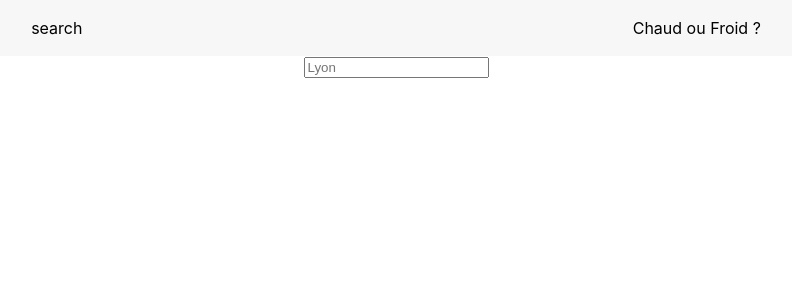
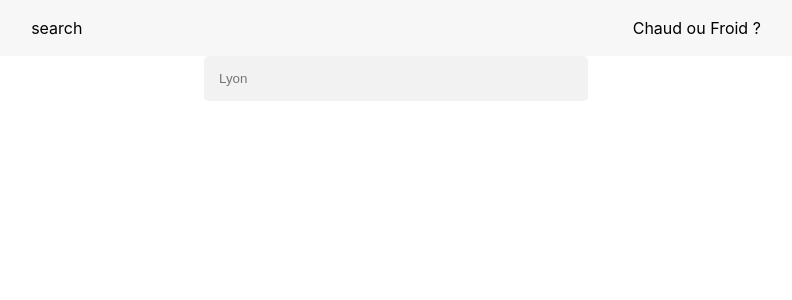
Before and after one commit to thomas37000/openweathermap, a React (Create React App) app: page / in a window 1280 px wide. Shown: the top 300 px of the page, without its empty margins (244-1036 px from the left). Built offline with nearby package versions, Linux system fonts and the light colour scheme.

Commit message:
do some css

```diff
--- a/src/App.css
+++ b/src/App.css
@@ -1,37 +1,24 @@
+* {
+  margin: 0;
+  padding: 0;
+  box-sizing: border-box;
+}
+
 .App {
   text-align: center;
 }
 
-.App-logo {
-  height: 5vmin;
-  pointer-events: none;
+.search-bar,
+.submit {
+  outline: 0;
+  padding: 15px;
+  border: 0;
+  border-radius: 5px;
+  margin: 0 0 15px;
+  padding: 15px;
 }
 
-@media (prefers-reduced-motion: no-preference) {
-  .App-logo {
-    animation: App-logo-spin infinite 20s linear;
-  }
+.search-bar {
+  background: #f2f2f2;
+  width: 30%;
 }
-
-.App-header {
-  background-color: #282c34;
-  min-height: 7vh;
-  display: flex;
-  align-items: center;
-  justify-content: left;
-  font-size: calc(10px + 2vmin);
-  color: white;
-}
-
-.App-link {
-  color: #61dafb;
-}
-
-@keyframes App-logo-spin {
-  from {
-    transform: rotate(0deg);
-  }
-  to {
-    transform: rotate(360deg);
-  }
-}
--- a/src/components/Search.jsx
+++ b/src/components/Search.jsx
@@ -33,7 +33,7 @@ export default function Search() {
         {weather.main && (
           <>
             <div className="city">
-              <h2 className="city-name">
+              <h2 className="">
                 <span>{weather.name}</span>
               </h2>
               <div className="city-temp">
--- a/src/components/Temps.css
+++ b/src/components/Temps.css
@@ -2,6 +2,10 @@
   width: 600px;
   display: inline-flex;
   justify-content: space-around;
+}
+
+.warm-cities {
+  margin-top: 1rem;
 }
 
 .vacation {
@@ -14,8 +18,9 @@
   );
 }
 
-.warm-bg, .cold-bg {
-    padding: 1rem 0 2rem 0;
+.warm-bg,
+.cold-bg {
+  padding: 2rem 0;
 }
 
 .warm-bg {
@@ -37,5 +42,9 @@
 }
 
 .city-name {
-    color: #f1f1f1;
+  color: #f1f1f1;
 }
+
+.temp, .city-temp {
+    margin: 1rem 0;
+}
--- a/src/components/Temps.jsx
+++ b/src/components/Temps.jsx
@@ -41,8 +41,9 @@ const Temps = ({ name, temps_max, temps_min }) => {
       return (
         <>
           <div className="warm-list">
-            <div>{list.city}</div>
-            {/* <div>{list.country}</div> */}
+            <div>
+              {list.city} - {list.country}
+            </div>
           </div>
         </>
       );
@@ -75,7 +76,7 @@ const Temps = ({ name, temps_max, temps_min }) => {
                 </h3>
               </div>
             </div>
-            <div>{weather.main.temp < 15 ? cold : warm}</div>
+            <div className="temp">{weather.main.temp < 15 ? cold : warm}</div>
           </div>
         </>
       )}
@@ -83,7 +84,7 @@ const Temps = ({ name, temps_max, temps_min }) => {
       <div className="vacation">
         Do you want to go in vacanation in a warm City, here some examples where
         the temperature is superior at 25°
-        <div>{fetchJsonWarmList}</div>
+        <div className="warm-cities">{fetchJsonWarmList}</div>
       </div>
     </div>
   );
```
